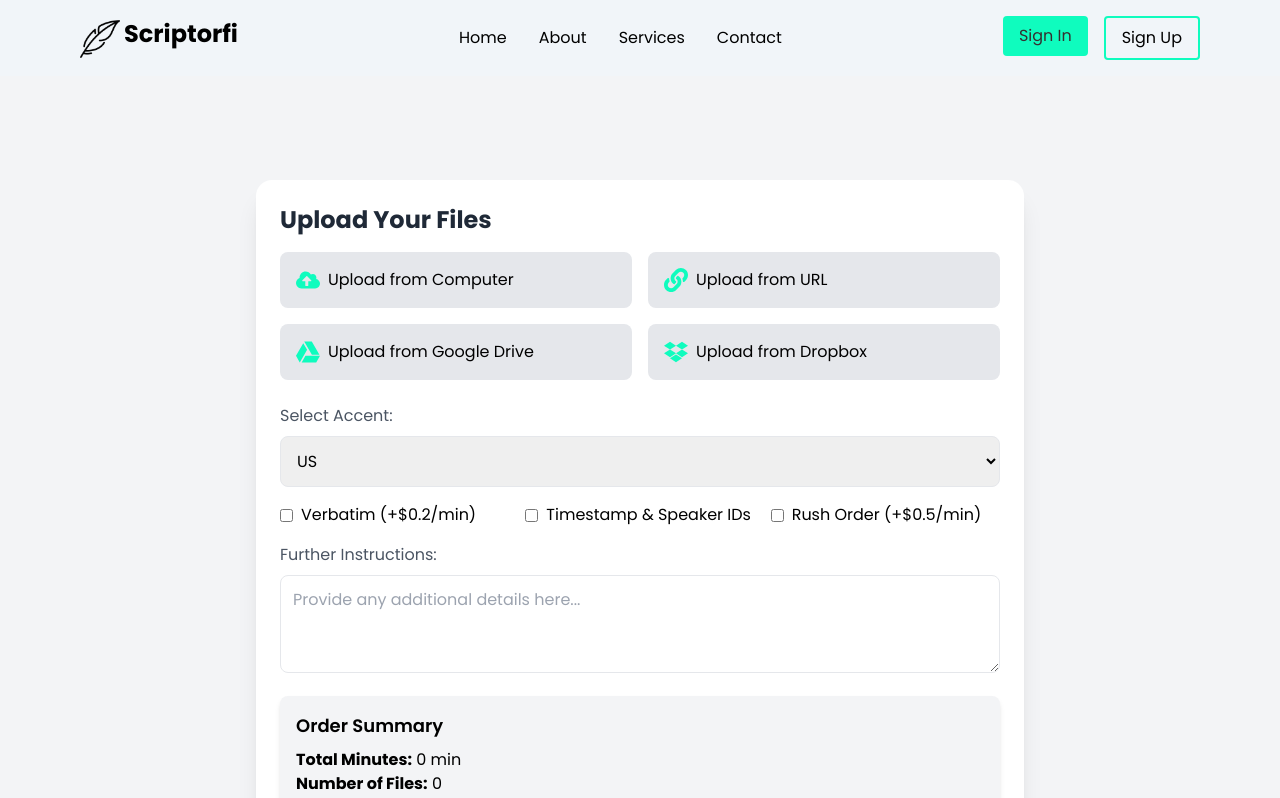
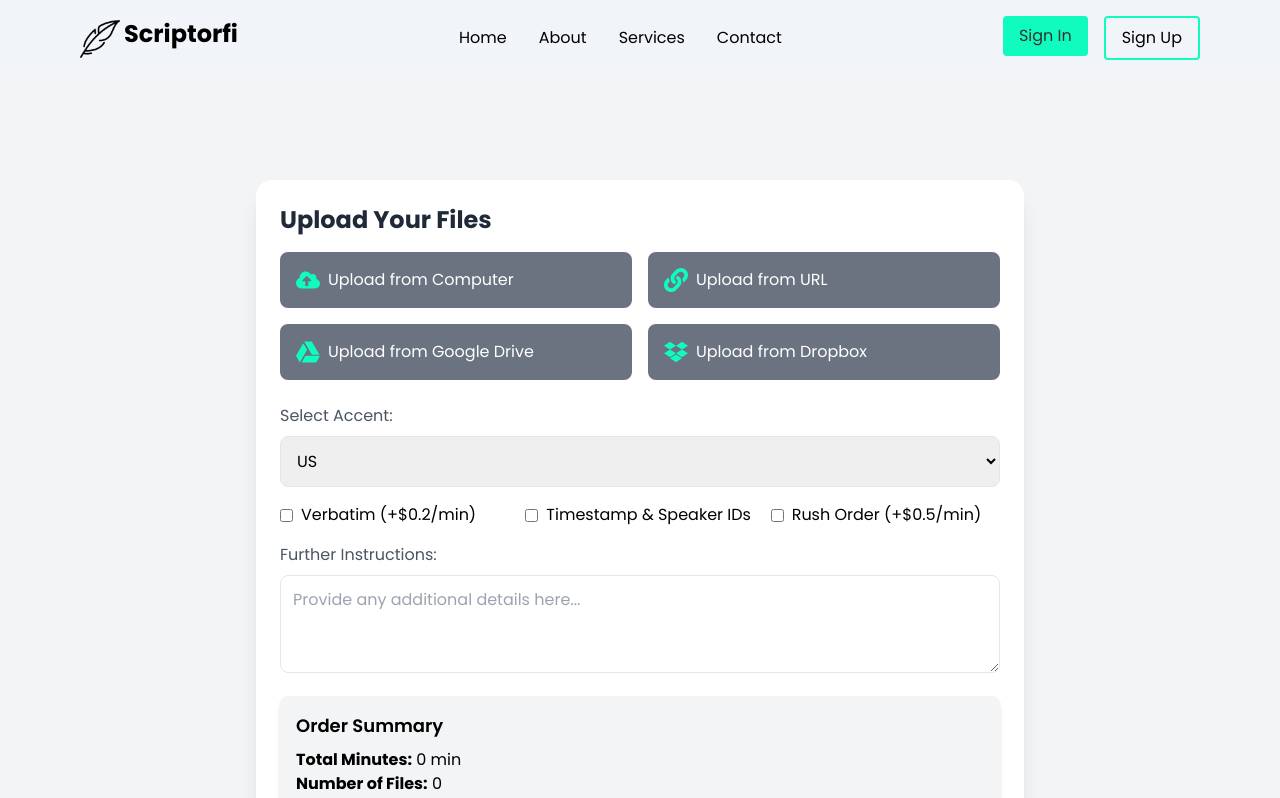
Before and after one commit to Yitzkak/scriptorfi-frontend, a React (Create React App) app: page /upload in a window 1280 px wide. Shown: the top 798 px of the page. Built offline with nearby package versions, Linux system fonts and the light colour scheme; what i18n-iso-countries would draw is missing.

Commit message:
Corrected upload URLs

```diff
--- a/src/components/CallToActionBanner.js
+++ b/src/components/CallToActionBanner.js
@@ -1,4 +1,5 @@
 import  React from 'react';
+import { Link } from 'react-router-dom';
 
 const CallToActionBanner = () => {
     return(
@@ -11,7 +12,7 @@ const CallToActionBanner = () => {
                     Free trial
                 </button>
                 <button class="px-6 py-3 border border-black text-black font-semibold rounded-lg hover:bg-white hover:text-green-600 transition-colors duration-200">
-                    Upload a file
+                   <Link to="/upload">Upload a file</Link>
                 </button>
 
             </div>
--- a/src/components/Footer.js
+++ b/src/components/Footer.js
@@ -39,7 +39,7 @@ const Footer = () => {
           <ul className="space-y-2">
             <Link to="/login" className=" hover:text-slate-100"><li className="py-2 hover:text-[#0FFCBE]">Sign In</li></Link>
             <Link to="/register" className=" hover:text-slate-100"><li className="py-2 hover:text-[#0FFCBE]">Sign Up</li></Link>
-            <Link to="/about" className=" hover:text-slate-100"><li className="py-2 hover:text-[#0FFCBE]">Upload File</li></Link>
+            <Link to="/upload" className=" hover:text-slate-100"><li className="py-2 hover:text-[#0FFCBE]">Upload File</li></Link>
           </ul>
         </div>
       </div>
--- a/src/components/Hero.js
+++ b/src/components/Hero.js
@@ -1,5 +1,6 @@
 // src/components/Hero.js
 import React from 'react';
+import { Link } from 'react-router-dom';
 
 const Hero = () => {
   return (
@@ -17,7 +18,7 @@ const Hero = () => {
           Free Trial
         </button>
         <button className="border border-black py-2 px-4 rounded font-semibold">
-          Upload a file @ $0.5/min
+          <Link to="/upload">Upload a file @ $0.5/min</Link>
         </button>
       </div>
     </div>
--- a/src/pages/FIlesUpload.js
+++ b/src/pages/FIlesUpload.js
@@ -28,19 +28,22 @@ const FilesUpload = () => {
 
         {/* Upload Options */}
         <div className="grid grid-cols-2 gap-4 mb-6">
-          <label className="flex items-center gap-2 bg-gray-200 p-4 rounded-lg cursor-pointer hover:bg-gray-300">
+          <label className="flex items-center gap-2 bg-gray-500 p-4 rounded-lg cursor-pointer hover:bg-gray-300">
             <FaCloudUploadAlt className="text-2xl text-[#0FFCBE]" />
-            <span>Upload from Computer</span>
+            <span className="text-white">Upload from Computer</span>
             <input type="file" multiple onChange={handleFileUpload} className="hidden" />
           </label>
-          <button className="flex items-center gap-2 bg-gray-200 p-4 rounded-lg hover:bg-gray-300">
-            <FaLink className="text-2xl text-[#0FFCBE]" /> Upload from URL
+          <button className="flex items-center gap-2 bg-gray-500 p-4 rounded-lg hover:bg-gray-300">
+            <FaLink className="text-2xl text-[#0FFCBE]" />
+            <span className="text-white">Upload from URL</span>
           </button>
-          <button className="flex items-center gap-2 bg-gray-200 p-4 rounded-lg hover:bg-gray-300">
-            <FaGoogleDrive className="text-2xl text-[#0FFCBE]" /> Upload from Google Drive
+          <button className="flex items-center gap-2 bg-gray-500 p-4 rounded-lg hover:bg-gray-300">
+            <FaGoogleDrive className="text-2xl text-[#0FFCBE]" />
+            <span className="text-white">Upload from Google Drive</span>
           </button>
-          <button className="flex items-center gap-2 bg-gray-200 p-4 rounded-lg hover:bg-gray-300">
-            <FaDropbox className="text-2xl text-[#0FFCBE]" /> Upload from Dropbox
+          <button className="flex items-center gap-2 bg-gray-500 p-4 rounded-lg hover:bg-gray-300">
+            <FaDropbox className="text-2xl text-[#0FFCBE]" />
+            <span className="text-white">Upload from Dropbox</span>
           </button>
         </div>
 
```
